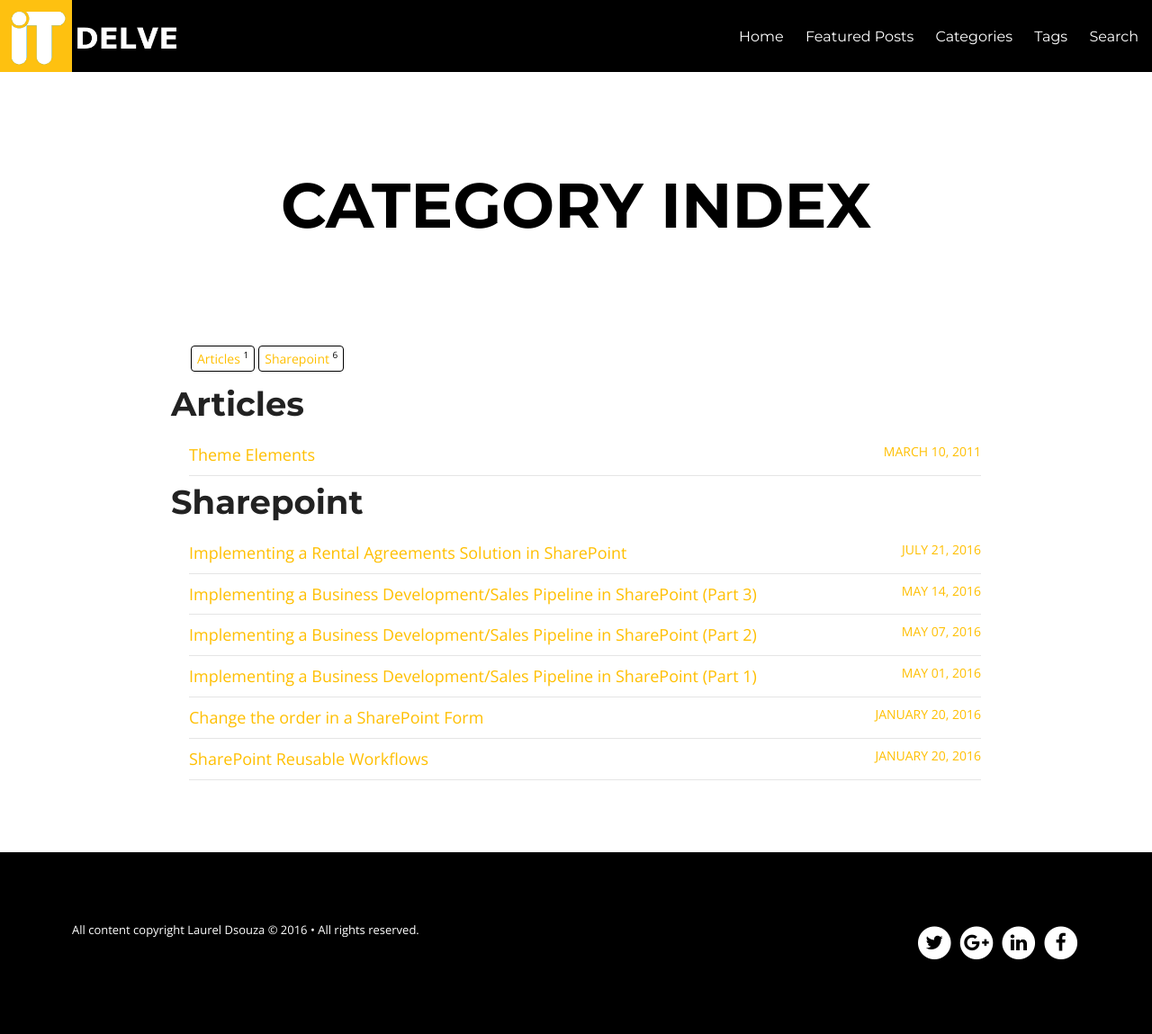
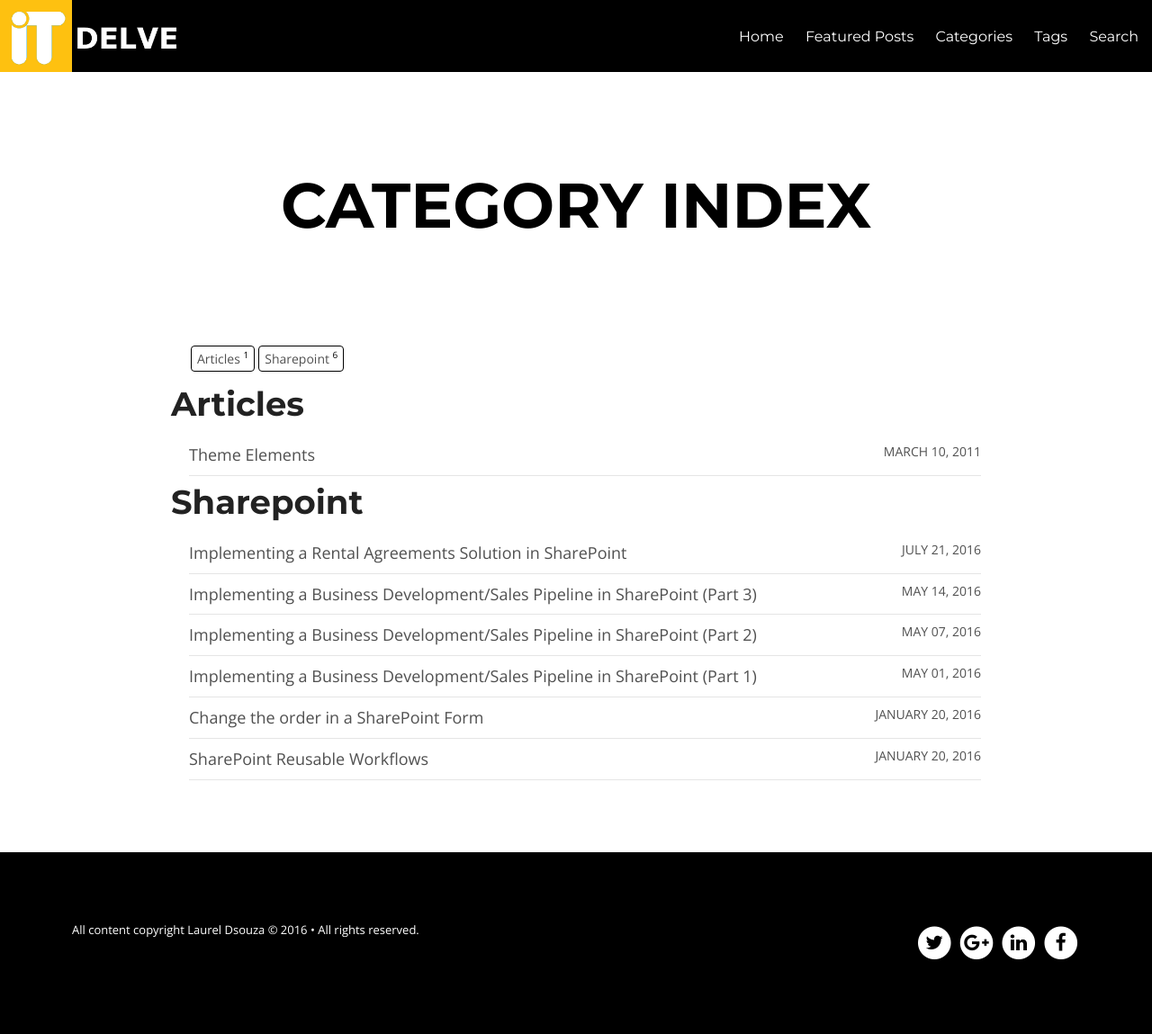
Before and after one commit to ldsouza/ldsouza.github.io, a Jekyll site: the page built from categories.html, in a window 1280 px wide. Shown: the whole page at 90% size. Built offline with Jekyll 4.4.1, drawn with Linux system fonts in a browser that asks for light colours; nearby versions of some CDN libraries.

Commit message:
Update post.css

```diff
--- a/assets/css/post.css
+++ b/assets/css/post.css
@@ -461,7 +461,7 @@
     padding-left: 1.875rem;
     padding-right: 1.875rem; }
     .notepad-page-content > div:not(.notepad-page-title) a, .notepad-page-content > div:not(.notepad-page-title) code {
-      color: #FFBF00; }
+      color: #505050; }
     .notepad-page-content > div:not(.notepad-page-title) ul, .notepad-page-content > div:not(.notepad-page-title) ol {
       padding-left: 1.25rem;
       font-size: 1.125rem; }
```
